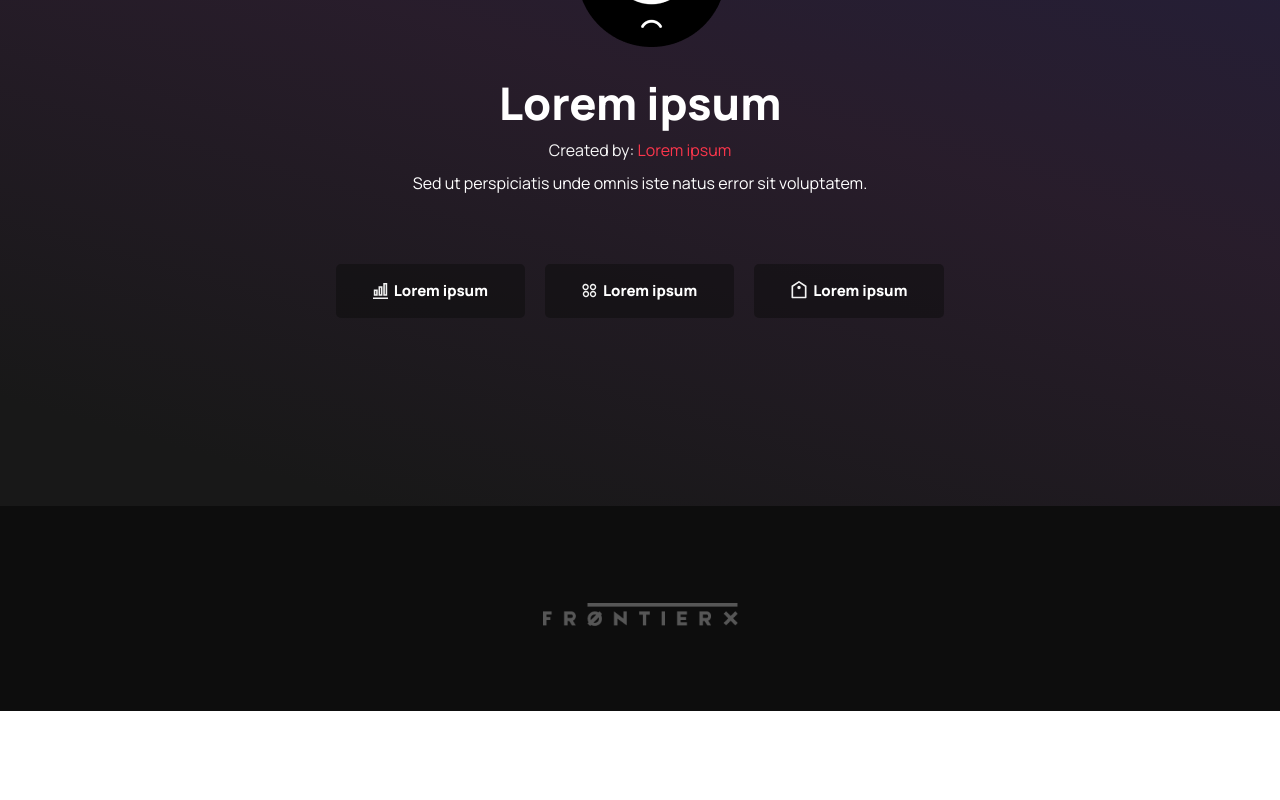
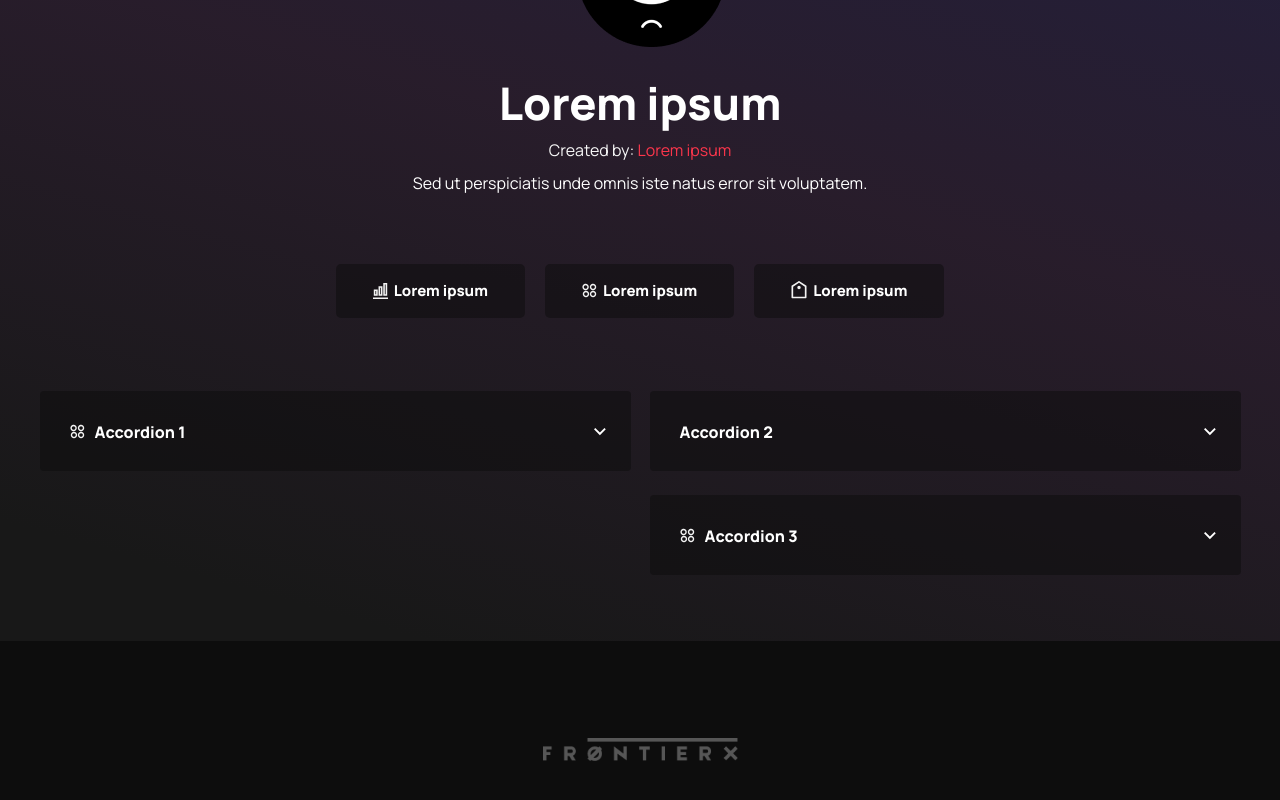
Before and after one commit to RusinTom/nextjs-code-sample, a Next.js app: page / in a window 1280 px wide. Shown: the part 396-1196 px from the top of the page. Before the commit the page ends 1107 px from the top, so only its background shows below. Built offline with nearby package versions, Linux system fonts and the light colour scheme.

Commit message:
feat: add Accordions to frontPage

```diff
--- a/src/pages/index.tsx
+++ b/src/pages/index.tsx
@@ -1,7 +1,17 @@
 import * as React from 'react';
 
+import { fakeBoxes } from '@/data/fakeData';
+
+import { Accordion } from '@/components/Accordion/Accordion';
+import { BaseLink } from '@/components/Links/BaseLink';
 import Seo from '@/components/Seo';
 
+import LinkExternalIcon from '@/assets/svgs/external-link-icon.svg';
+import FourCirclesIcon from '@/assets/svgs/four-circles-icon.svg';
+import InstagramIcon from '@/assets/svgs/instagram-icon.svg';
+import PadIcon from '@/assets/svgs/pad-icon.svg';
+import TwitterIcon from '@/assets/svgs/twitter-icon.svg';
+import { CategoryBox } from '@/features/frontPage/components/CategoryBox';
 import { HeaderImageSection } from '@/features/frontPage/components/HeaderImageSection';
 import { PageDescription } from '@/features/frontPage/components/PageDescription';
 import { PageLinksSection } from '@/features/frontPage/components/PageLinksSection';
@@ -12,10 +22,87 @@ const HomePage = () => {
       <Seo />
 
       <main className='base-gradient'>
-        <section className='purple-gradient min-h-screen pt-10'>
+        <section className='purple-gradient min-h-screen pt-10 pb-[66px]'>
           <HeaderImageSection />
           <PageDescription />
           <PageLinksSection />
+
+          <div className='container mt-[73px] grid grid-cols-2 gap-x-[19px]  lg:grid-cols-1'>
+            <Accordion
+              title='Accordion 1'
+              Icon={<FourCirclesIcon className='mr-2.5' />}
+              containerClasses='mb-6'
+            >
+              Lorem ipsum dolor sit amet, consectetur adipiscing elit, sed do
+              eiusmod tempor incididunt ut labore et dolore magna aliqua. Ut
+              enim ad minim veniam, quis nostrud exercitation ullamco laboris
+              nisi ut aliquip ex ea commodo consequat. Duis aute irure dolor in
+              reprehenderit in voluptate velit esse cillum dolore eu fugiat
+              nulla pariatur.
+              <div className='mt-[33px]'>
+                <div className='flex w-full flex-wrap'>
+                  <BaseLink
+                    label='Lorem ipsum.com'
+                    url='/'
+                    variant='inline'
+                    classes='my-3 w-[40%] sm:w-full'
+                    Icon={<LinkExternalIcon className='mr-5 text-xl' />}
+                  />
+                  <BaseLink
+                    label='@Lorem ipsum'
+                    url='/'
+                    variant='inline'
+                    classes='my-3 pl-5 sm:w-full sm:pl-0'
+                    Icon={<InstagramIcon className='mr-5 text-xl' />}
+                  />
+                </div>
+                <div className='flex w-full flex-wrap'>
+                  <BaseLink
+                    label='@Lorem ipsum'
+                    url='/'
+                    variant='inline'
+                    classes='my-3 w-[40%] sm:w-full'
+                    Icon={<PadIcon className='mr-5 text-xl' />}
+                  />
+
+                  <BaseLink
+                    label='@Lorem ipsum'
+                    url='/'
+                    variant='inline'
+                    classes='my-3 pl-5 sm:w-full sm:pl-0'
+                    Icon={<TwitterIcon className='mr-5 text-xl' />}
+                  />
+                </div>
+              </div>
+            </Accordion>
+
+            <div>
+              <Accordion
+                title='Accordion 2'
+                maxContentHeight={320}
+                containerClasses='mb-6'
+              >
+                <div className='grid grid-cols-3 gap-x-1.5 gap-y-2.5 pr-[20px] xl:grid-cols-2 xsm:grid-cols-1'>
+                  {fakeBoxes.map((box) => (
+                    <CategoryBox key={box.id} data={box} />
+                  ))}
+                </div>
+              </Accordion>
+
+              <Accordion
+                containerClasses='col-start-2 lg:col-start-1'
+                title='Accordion 3'
+                Icon={<FourCirclesIcon className='mr-2.5' />}
+              >
+                Lorem ipsum dolor sit amet, consectetur adipiscing elit, sed do
+                eiusmod tempor incididunt ut labore et dolore magna aliqua. Ut
+                enim ad minim veniam, quis nostrud exercitation ullamco laboris
+                nisi ut aliquip ex ea commodo consequat. Duis aute irure dolor
+                in reprehenderit in voluptate velit esse cillum dolore eu fugiat
+                nulla pariatur.
+              </Accordion>
+            </div>
+          </div>
         </section>
       </main>
     </>
```
